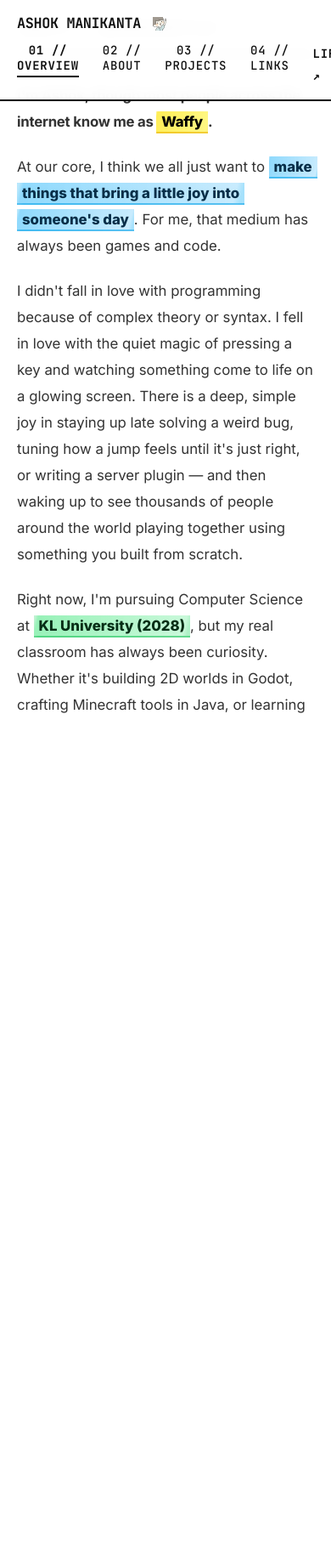
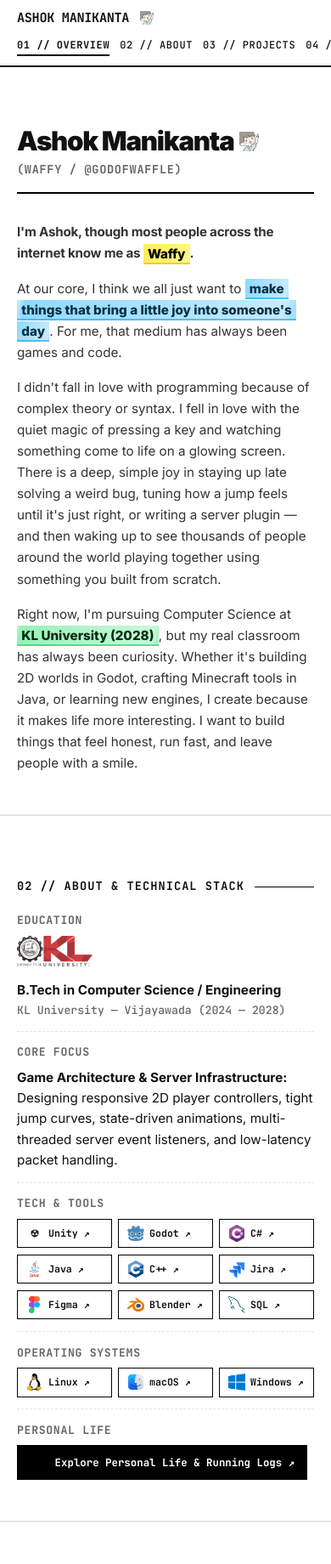
Before and after one commit to lunoxd/portfolio, a website built with Vite: page index.html in a window 390 px wide. Shown: the top 1840 px of the page at 85% size. Before the commit the page ends 844 px from the top, so only its background shows below. Built offline with nearby package versions, Linux system fonts and the light colour scheme.

Commit message:
feat: complete mobile and tablet responsive optimizations with continuous smooth scrolling and compact layouts

```diff
--- a/main.js
+++ b/main.js
@@ -31,8 +31,22 @@
   });
 }
 
+const slideIds = ['slide-overview', 'slide-about', 'slide-projects', 'slide-links'];
+
 function goToSlide(index) {
-  if (index < 0 || index >= totalSlides || isAnimating) return;
+  if (index < 0 || index >= totalSlides) return;
+
+  if (window.innerWidth <= 900) {
+    currentSlide = index;
+    updateSlideUI();
+    const targetEl = document.getElementById(slideIds[index]);
+    if (targetEl) {
+      targetEl.scrollIntoView({ behavior: 'smooth' });
+    }
+    return;
+  }
+
+  if (isAnimating) return;
   isAnimating = true;
   currentSlide = index;
   updateSlideUI();
@@ -40,6 +54,21 @@
     isAnimating = false;
   }, animDuration);
 }
+
+// Mobile scroll active state tracker
+window.addEventListener('scroll', () => {
+  if (window.innerWidth > 900) return;
+  slideIds.forEach((id, idx) => {
+    const el = document.getElementById(id);
+    if (el) {
+      const rect = el.getBoundingClientRect();
+      if (rect.top <= 140 && rect.bottom >= 140) {
+        currentSlide = idx;
+        updateSlideUI();
+      }
+    }
+  });
+}, { passive: true });
 
 function nextSlide() {
   if (currentSlide < totalSlides - 1) {
@@ -56,7 +85,7 @@
 // Wheel / Trackpad listener with debouncing
 let wheelTimeout = null;
 window.addEventListener('wheel', (e) => {
-  if (isAnimating) return;
+  if (window.innerWidth <= 900 || isAnimating) return;
   // If the active slide has internal scrollable content that isn't at the top/bottom:
   const activeSlide = document.querySelectorAll('.fp-slide')[currentSlide];
   if (activeSlide) {
--- a/style.css
+++ b/style.css
@@ -1318,32 +1318,240 @@
   color: var(--text-muted);
 }
 
-/* Responsive Rules */
+/* ==========================================================================
+   COMPREHENSIVE RESPONSIVE STYLES (TABLET & MOBILE)
+   ========================================================================== */
+
+/* Tablet Optimizations (768px - 1024px) */
+@media (max-width: 1024px) {
+  .container {
+    padding: 0 1.75rem;
+  }
+
+  .side-dots-nav {
+    right: 1rem;
+    gap: 0.85rem;
+  }
+
+  .gamer-symbol-box {
+    width: 24px;
+    height: 24px;
+    font-size: 0.85rem;
+  }
+
+  .dot-label {
+    display: none; /* Keep side dots clean on tablet */
+  }
+
+  .hero-title {
+    font-size: 3.25rem;
+  }
+
+  .skills-showcase {
+    grid-template-columns: repeat(auto-fill, minmax(110px, 1fr));
+  }
+}
+
+/* Mobile & Small Tablet Continuous Scroll & Sizing (< 900px) */
 @media (max-width: 900px) {
+  html, body {
+    overflow-y: auto !important;
+    height: auto !important;
+    -webkit-overflow-scrolling: touch;
+  }
+
+  .slider-wrapper {
+    height: auto !important;
+    overflow: visible !important;
+  }
+
+  .slider-track {
+    height: auto !important;
+    transform: none !important;
+    transition: none !important;
+  }
+
+  .fp-slide {
+    height: auto !important;
+    min-height: auto !important;
+    padding: 4.5rem 0 3rem 0;
+    border-bottom: 2px solid var(--border-subtle);
+    display: block !important;
+  }
+
+  .side-dots-nav {
+    display: none !important;
+  }
+
+  .container {
+    padding: 0 1.25rem;
+  }
+
+  .hero-header-row {
+    flex-direction: column;
+    align-items: flex-start;
+    gap: 0.4rem;
+  }
+
+  .hero-title {
+    font-size: 2.25rem;
+  }
+
+  .hero-alias {
+    font-size: 0.85rem;
+  }
+
+  .intro-lead {
+    font-size: 1.15rem;
+    line-height: 1.5;
+  }
+
+  .intro-talk {
+    gap: 1rem;
+  }
+
+  .intro-talk p {
+    font-size: 0.95rem;
+    line-height: 1.65;
+  }
+
+  .info-row {
+    grid-template-columns: 1fr;
+    gap: 0.45rem;
+    padding-bottom: 0.85rem;
+  }
+
+  .skills-showcase {
+    grid-template-columns: repeat(auto-fill, minmax(105px, 1fr));
+    gap: 0.45rem;
+  }
+
+  .skill-card {
+    padding: 0.4rem 0.6rem;
+    gap: 0.4rem;
+  }
+
+  .skill-img {
+    width: 20px;
+    height: 20px;
+  }
+
+  .skill-title {
+    font-size: 0.725rem;
+  }
+
   .project-list {
     grid-template-columns: 1fr;
+    gap: 1.25rem;
+  }
+
+  .project-card {
+    padding: 1rem;
+  }
+
+  .project-img {
+    max-height: 190px;
+  }
+
+  .point-list li {
+    font-size: 0.8rem;
   }
 
   .contact-links {
     grid-template-columns: 1fr;
+    gap: 0.75rem;
   }
 
-  .info-row {
+  .contact-card {
+    padding: 0.85rem 1rem;
+    font-size: 0.85rem;
+  }
+
+  .running-grid,
+  .hobbies-grid {
     grid-template-columns: 1fr;
+    gap: 1.25rem;
+  }
+
+  .running-img-wrapper {
+    max-height: 320px;
+  }
+
+  .standalone-main {
+    padding: 5rem 0 3rem 0;
+  }
+
+  .footer-inner {
+    flex-direction: column;
     gap: 0.5rem;
+    text-align: center;
   }
 }
 
-@media (max-width: 640px) {
-  .container {
-    padding: 0 1.25rem;
+/* Extra Small Phones (< 600px) */
+@media (max-width: 600px) {
+  .site-header {
+    position: sticky;
   }
 
   .header-inner {
     height: auto;
-    padding: 1rem 0;
+    padding: 0.6rem 0;
+    flex-wrap: wrap;
+    gap: 0.5rem;
+    justify-content: space-between;
+  }
+
+  .logo-btn {
+    font-size: 0.95rem;
+  }
+
+  .header-right {
+    width: 100%;
+    justify-content: space-between;
+    gap: 0.5rem;
+  }
+
+  .nav-links {
+    gap: 0.75rem;
+    overflow-x: auto;
+    white-space: nowrap;
+    padding-bottom: 2px;
+    -webkit-overflow-scrolling: touch;
+  }
+
+  .nav-btn {
+    font-size: 0.75rem;
+  }
+
+  .theme-toggle-btn {
+    font-size: 0.7rem;
+    padding: 0.2rem 0.45rem;
+  }
+
+  .hero-title {
+    font-size: 1.95rem;
+  }
+
+  .section-title {
+    font-size: 0.85rem;
+  }
+
+  .section-title-emoji {
+    width: 24px;
+    height: 24px;
+  }
+
+  .project-categories-bar {
+    gap: 0.35rem;
+  }
+
+  .category-pill {
+    font-size: 0.7rem;
+    padding: 0.25rem 0.6rem;
+  }
+
+  .project-actions {
     flex-direction: column;
-    align-items: flex-start;
-    gap: 0.75rem;
   }
 }
```
